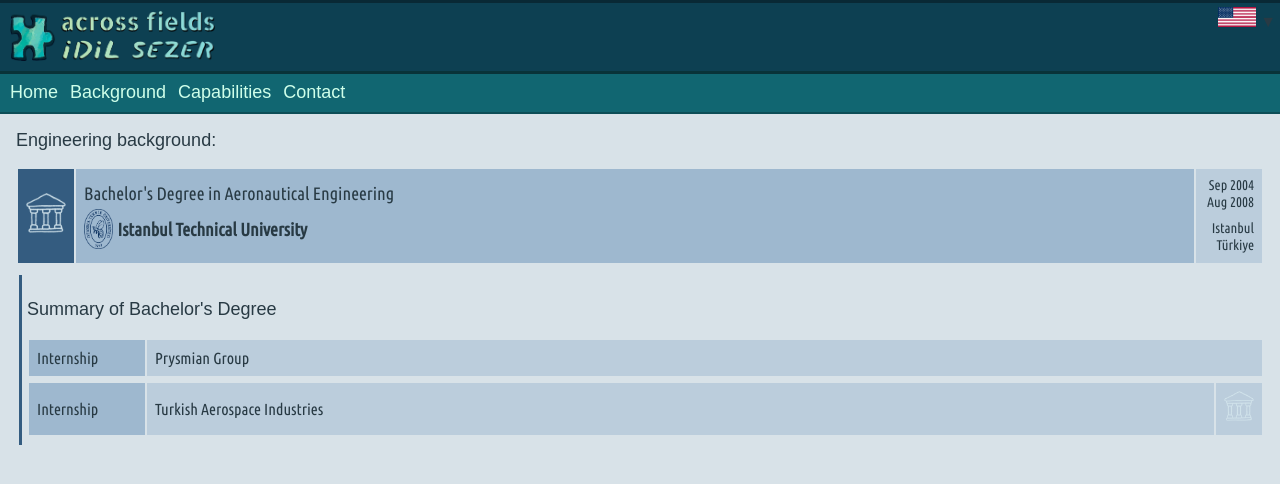
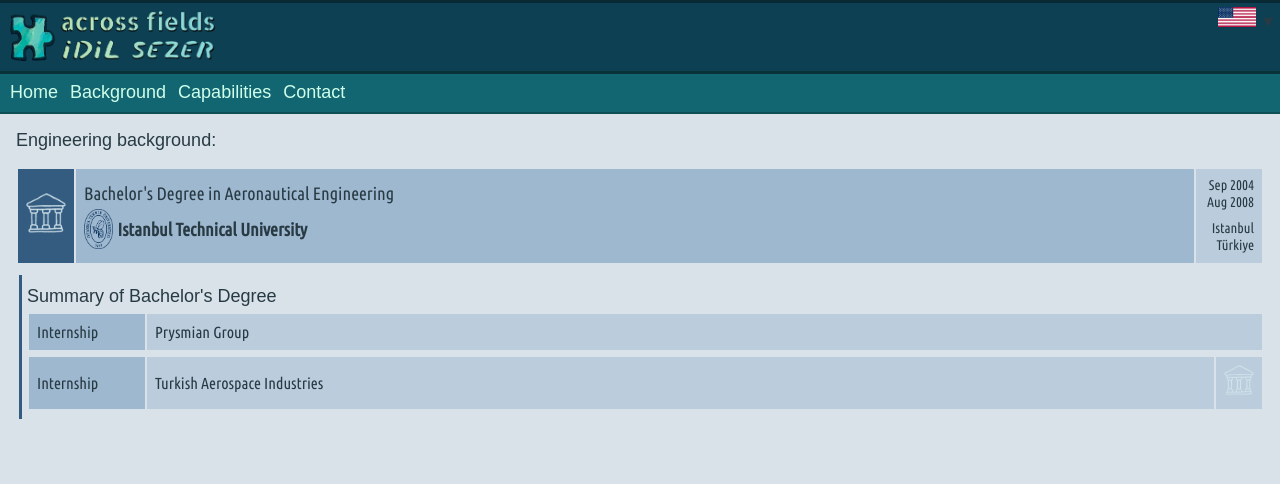
Before and after one commit to acrossfields/idilsezer, a Jekyll site: the page built from en/background.md, in a window 1280 px wide. Shown: the top 484 px of the page. Built offline with Jekyll 4.4.1, drawn with Linux system fonts in a browser that asks for light colours; some web fonts are replaced.

Commit message:
Update background.md

```diff
--- a/en/background.md
+++ b/en/background.md
@@ -31,8 +31,7 @@ permalink: /en/background/
 </table>
 
 <div class="bg-indented">
-  <p>Summary of Bachelor's Degree</p>
-
+  <p style="margin-top: 5px; margin-bottom: 5px;">Summary of Bachelor's Degree</p>
   <table class="table-bgsub">
     <tr>
       <td style="background-color: #9eb8cf;">
```
